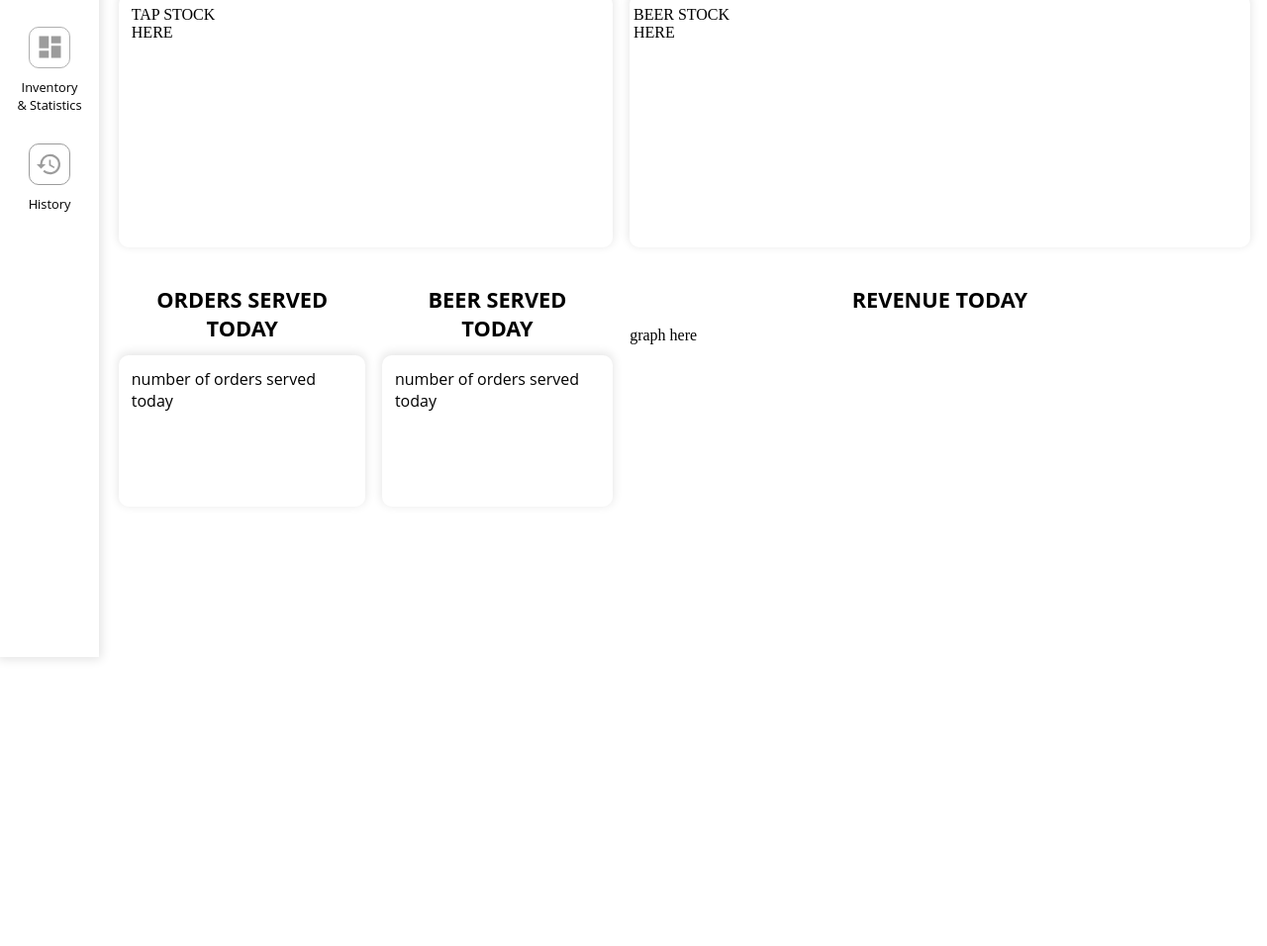
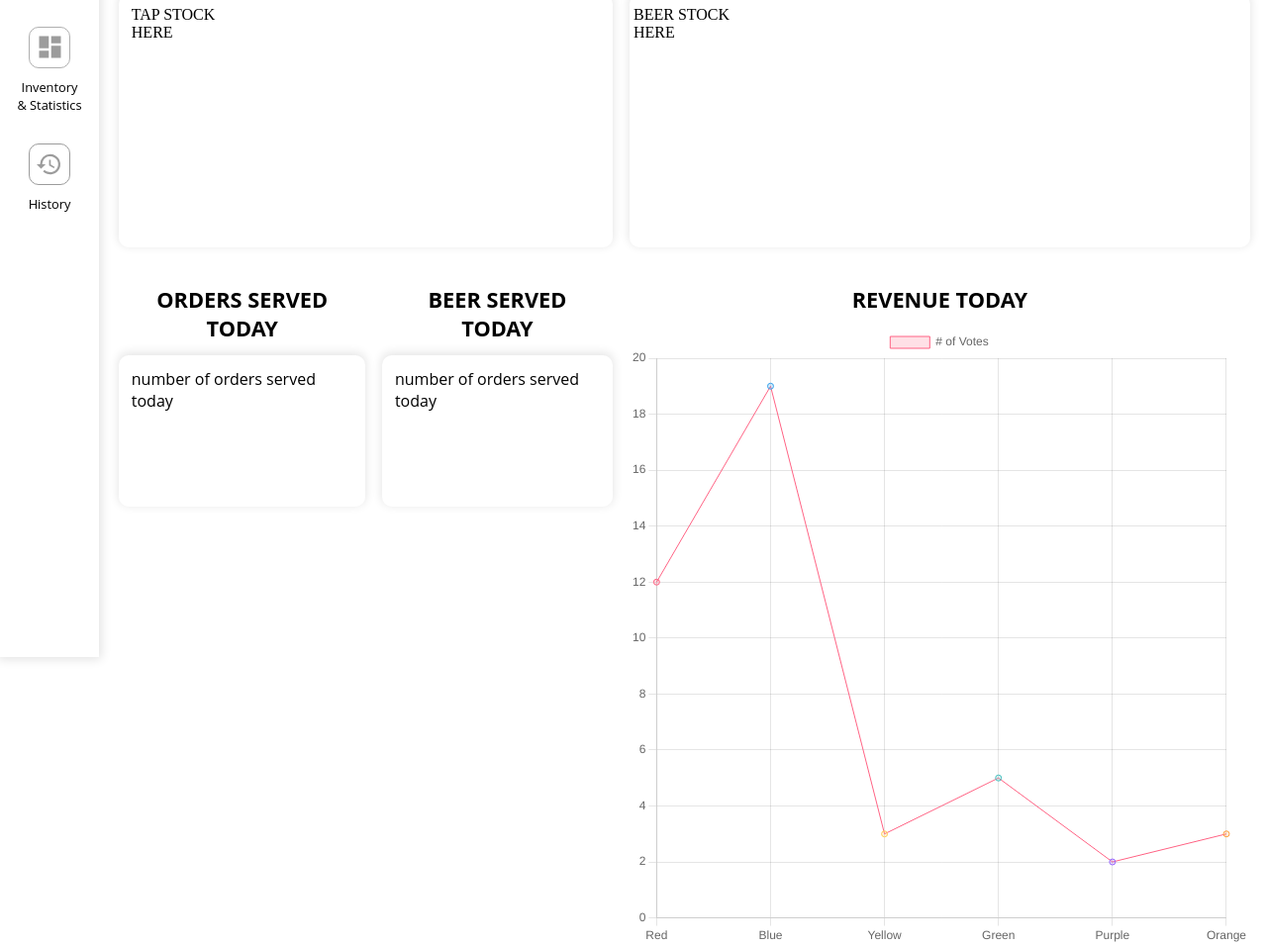
Before and after one commit to annacyb/fooBar-dashboard, a website built with Vite: page inventory.html in a window 1280 px wide. Shown: the part 136-1092 px from the top of the page at 99% size. Before the commit the page ends 800 px from the top, so only its background shows below. Built offline with nearby package versions, Linux system fonts and the light colour scheme; no server answers; a web font is replaced by a local one.

Commit message:
installed graphs js

```diff
--- a/inventory.html
+++ b/inventory.html
@@ -68,7 +68,7 @@
 
     <main>
       <div id="top-bar">
-        <h1 id="web-title">Inventory & Statistics</h1>
+        <h1 id="web-title">Inventory &</h1>
         <div id="cont-closing-time" class="closing-time">
           <img src="./icons/time-left.svg" alt="" class="icon1" />
           <p><span id="closing-in">Closing in </span><span id="closingHour"></span>h <span id="closingMinutes"></span><span>min</span></p>
@@ -108,7 +108,7 @@
 
         <div>
           <h1>REVENUE TODAY</h1>
-          <div>graph here</div>
+          <div><canvas id="myChart" width="400" height="400"></canvas></div>
         </div>
       </section>
     </main>
@@ -133,4 +133,6 @@
 
   <script type="module" src="/script/inventory/inventory.js"></script>
   <script type="module" src="./script/modules/time-counting.js"></script>
+
+  <script type="module" src="/script/inventory/graph.js"></script>
 </html>
--- a/package.json
+++ b/package.json
@@ -11,6 +11,7 @@
     "vite": "^2.6.4"
   },
   "dependencies": {
+    "chart.js": "^3.6.2",
     "dayjs": "^1.10.7"
   }
 }
--- a/script/inventory/graph.js
+++ b/script/inventory/graph.js
@@ -0,0 +1,39 @@
+import Chart from "chart.js/auto";
+
+const ctx = document.getElementById("myChart");
+const myChart = new Chart(ctx, {
+  type: "line",
+  data: {
+    labels: ["Red", "Blue", "Yellow", "Green", "Purple", "Orange"],
+    datasets: [
+      {
+        label: "# of Votes",
+        data: [12, 19, 3, 5, 2, 3],
+        backgroundColor: [
+          "rgba(255, 99, 132, 0.2)",
+          "rgba(54, 162, 235, 0.2)",
+          "rgba(255, 206, 86, 0.2)",
+          "rgba(75, 192, 192, 0.2)",
+          "rgba(153, 102, 255, 0.2)",
+          "rgba(255, 159, 64, 0.2)",
+        ],
+        borderColor: [
+          "rgba(255, 99, 132, 1)",
+          "rgba(54, 162, 235, 1)",
+          "rgba(255, 206, 86, 1)",
+          "rgba(75, 192, 192, 1)",
+          "rgba(153, 102, 255, 1)",
+          "rgba(255, 159, 64, 1)",
+        ],
+        borderWidth: 1,
+      },
+    ],
+  },
+  options: {
+    scales: {
+      y: {
+        beginAtZero: true,
+      },
+    },
+  },
+});
```
Also changed, not shown: 1 other file.
